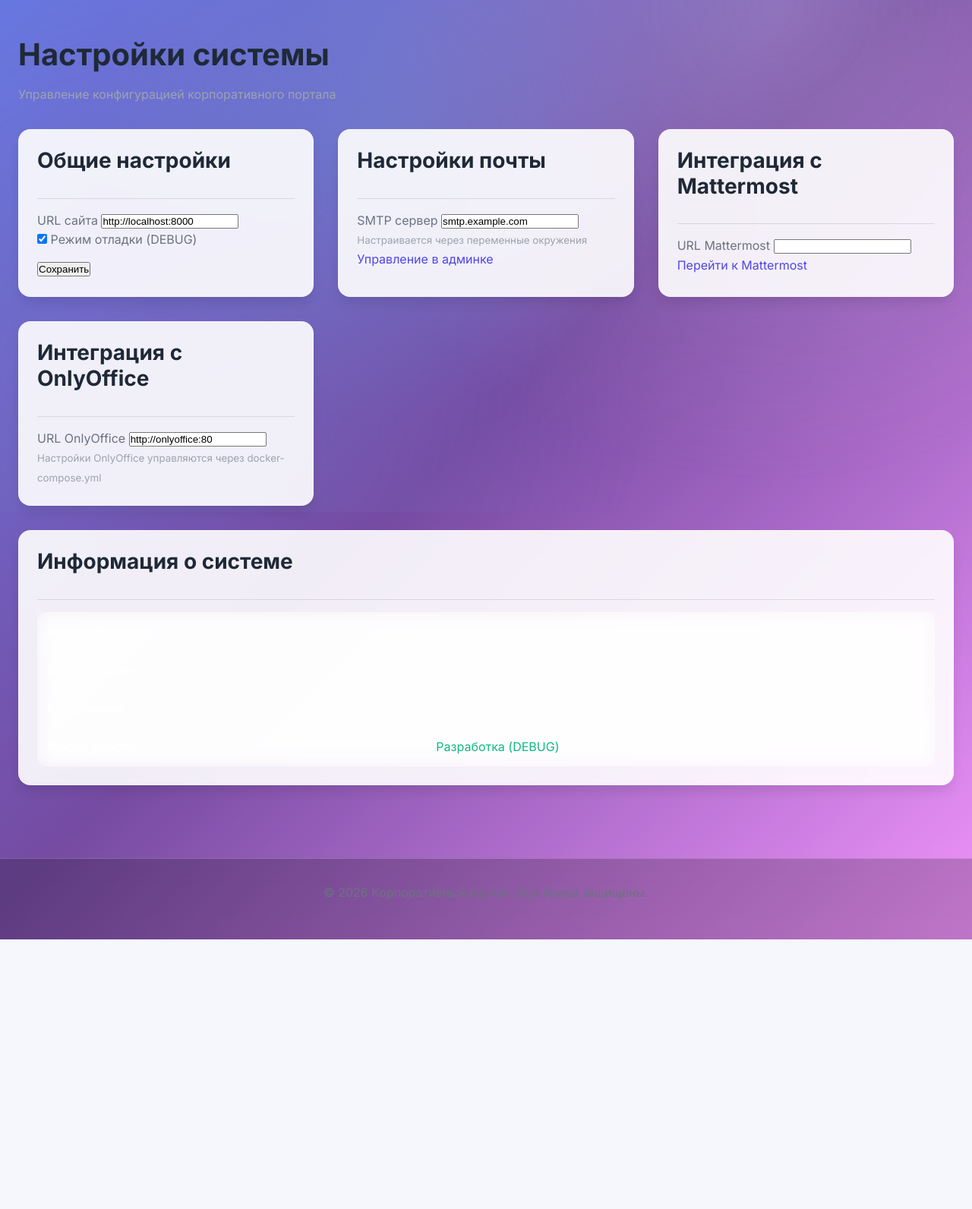
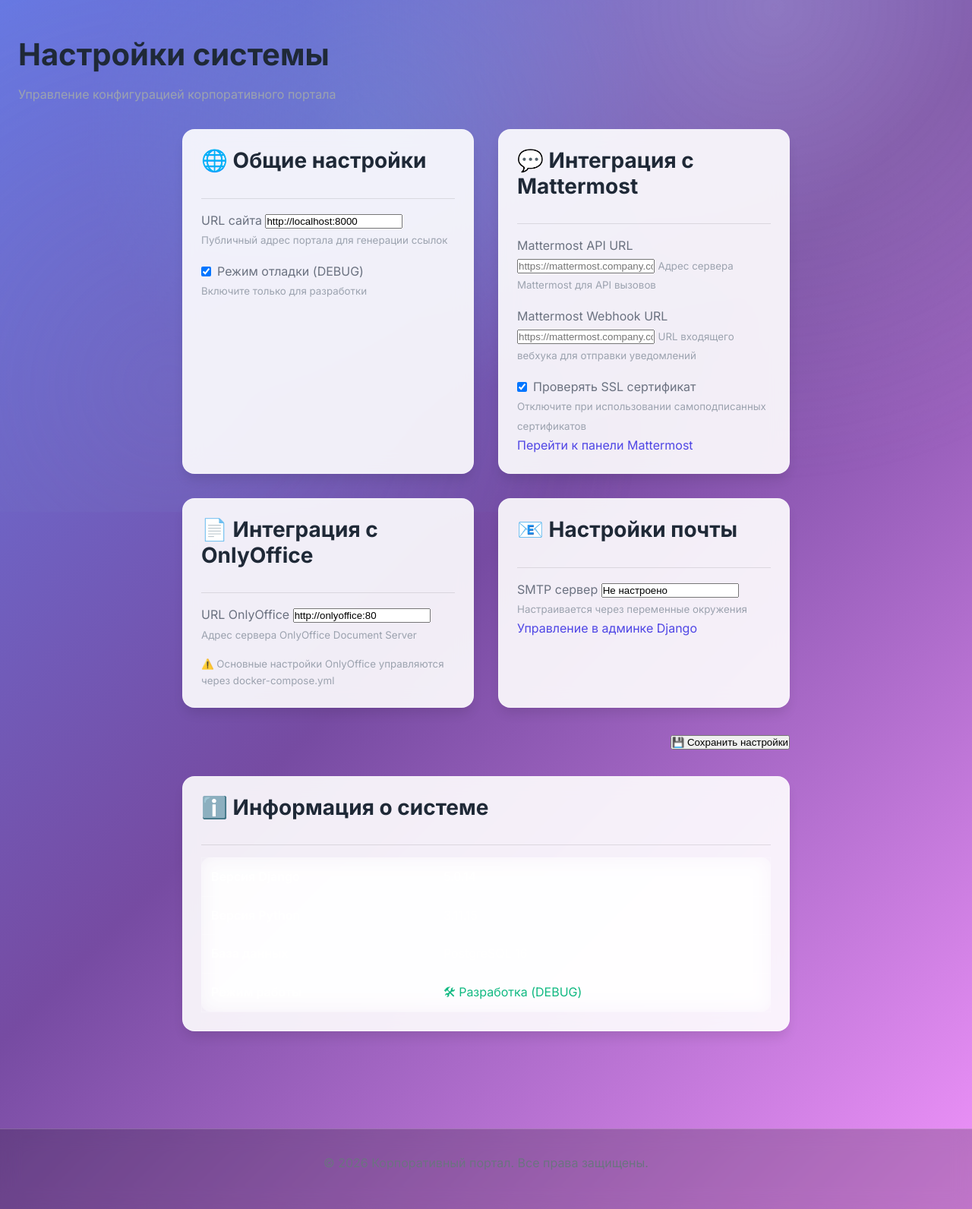
Before and after one commit to ArtemZakuraev/corp_portsl, a Django app: page /settings/system/ in a window 1280 px wide. Shown: the part 129-1721 px from the top of the page at 76% size. Before the commit the page ends 1366 px from the top, so only its background shows below. Run offline with Django 5.2, Linux system fonts and the light colour scheme; the visitor is signed in with stand-in values (Sample User, id 1); data that the repository does not hold is empty.

Commit message:
update branch

```diff
--- a/settings/urls.py
+++ b/settings/urls.py
@@ -6,4 +6,6 @@ app_name = 'settings'
 
 urlpatterns = [
     path('system/', views.system_settings, name='system'),
+    path('mattermost-profile/', views.mattermost_profile_view, name='mattermost_profile'),
+    path('mattermost-test/', views.test_mattermost_connection, name='mattermost_test'),
 ]
--- a/settings/views.py
+++ b/settings/views.py
@@ -1,24 +1,173 @@
-"""Settings app views - System configuration."""
+"""Settings app views - System configuration and user Mattermost profiles."""
 from django.contrib.auth.decorators import login_required, user_passes_test
-from django.shortcuts import render, redirect
+from django.shortcuts import render, redirect, get_object_or_404
 from django.contrib import messages
 from django.conf import settings as django_settings
+from django.http import JsonResponse
+from django.views.decorators.http import require_http_methods
+import json
+
+from .models import SystemSetting, MattermostProfile
 
 
 @login_required
 @user_passes_test(lambda u: u.is_staff)
 def system_settings(request):
-    """System settings page."""
+    """System settings page for administrators."""
+
+    # Get current settings from database or environment
+    site_url = SystemSetting.get_value('site_url', getattr(django_settings, 'SITE_URL', 'http://localhost:8000'))
+    mattermost_url = SystemSetting.get_value('mattermost_url', getattr(django_settings, 'MATTERMOST_URL', ''))
+    mattermost_api_url = SystemSetting.get_value('mattermost_api_url', getattr(django_settings, 'MATTERMOST_API_URL', ''))
+    mattermost_verify_ssl = SystemSetting.get_value('mattermost_verify_ssl', 'True') == 'True'
+    onlyoffice_url = SystemSetting.get_value('onlyoffice_url', getattr(django_settings, 'ONLYOFFICE_URL', 'http://onlyoffice:80'))
+    debug_mode = SystemSetting.get_value('debug_mode', str(django_settings.DEBUG)) == 'True'
+
+    if request.method == 'POST':
+        try:
+            data = request.POST
+
+            # Save system settings
+            SystemSetting.set_value('site_url', data.get('site_url', ''), 'URL сайта', request.user)
+            SystemSetting.set_value('mattermost_url', data.get('mattermost_url', ''), 'URL Mattermost webhook', request.user)
+            SystemSetting.set_value('mattermost_api_url', data.get('mattermost_api_url', ''), 'URL Mattermost API', request.user)
+            SystemSetting.set_value('mattermost_verify_ssl', 'on' in data.get('mattermost_verify_ssl', ''), 'Проверка SSL сертификата Mattermost', request.user)
+            SystemSetting.set_value('onlyoffice_url', data.get('onlyoffice_url', ''), 'URL OnlyOffice', request.user)
+            SystemSetting.set_value('debug_mode', 'on' in data.get('debug_mode', ''), 'Режим отладки', request.user)
+
+            messages.success(request, 'Настройки системы успешно сохранены!')
+        except Exception as e:
+            messages.error(request, f'Ошибка сохранения настроек: {e}')
+
+        return redirect('settings:system')
+
     context = {
-        'debug_mode': django_settings.DEBUG,
-        'site_url': getattr(django_settings, 'SITE_URL', 'http://localhost:8000'),
-        'email_host': getattr(django_settings, 'EMAIL_HOST', 'Not configured'),
-        'mattermost_url': getattr(django_settings, 'MATTERMOST_URL', 'Not configured'),
-        'onlyoffice_url': getattr(django_settings, 'ONLYOFFICE_URL', 'http://onlyoffice:80'),
+        'site_url': site_url,
+        'mattermost_url': mattermost_url,
+        'mattermost_api_url': mattermost_api_url,
+        'mattermost_verify_ssl': mattermost_verify_ssl,
+        'onlyoffice_url': onlyoffice_url,
+        'debug_mode': debug_mode,
     }
 
+    return render(request, 'settings/system_settings.html', context)
+
+
+@login_required
+def mattermost_profile_view(request):
+    """User's personal Mattermost profile settings."""
+
+    profile = MattermostProfile.get_user_profile(request.user)
+
     if request.method == 'POST':
-        messages.success(request, 'Настройки сохранены (демо-режим)')
-        return redirect('settings:system')
+        try:
+            data = request.POST
 
-    return render(request, 'settings/system_settings.html', context)
+            profile.mm_username = data.get('mm_username', '').strip()
+            profile.mm_password = data.get('mm_password', '')  # Don't strip password
+            profile.mm_token = data.get('mm_token', '').strip()
+            profile.is_active = 'is_active' in data
+
+            # Clear token if password is set and vice versa (optional logic)
+            if profile.mm_password and profile.mm_token:
+                # Keep both if user provided both, or implement mutual exclusion
+                pass
+
+            profile.save()
+            messages.success(request, 'Настройки Mattermost успешно сохранены!')
+        except Exception as e:
+            messages.error(request, f'Ошибка сохранения профиля: {e}')
+
+        return redirect('settings:mattermost_profile')
+
+    context = {
+        'profile': profile,
+        'has_credentials': profile.has_credentials,
+    }
+
+    return render(request, 'settings/mattermost_profile.html', context)
+
+
+@login_required
+@require_http_methods(["POST"])
+def test_mattermost_connection(request):
+    """Test Mattermost connection with user's credentials."""
+    from mattermost_integration.models import get_mattermost_client, MattermostConfig
+
+    profile = MattermostProfile.get_user_profile(request.user)
+
+    if not profile.has_credentials:
+        return JsonResponse({
+            'success': False,
+            'error': 'Необходимо указать имя пользователя и пароль/токен'
+        })
+
+    # Create custom config with user credentials
+    config = MattermostConfig(
+        api_url=SystemSetting.get_value('mattermost_api_url', getattr(django_settings, 'MATTERMOST_API_URL', '')),
+        token=profile.mm_token if profile.mm_token else None,
+        verify_ssl=SystemSetting.get_value('mattermost_verify_ssl', 'True') == 'True',
+    )
+
+    # Test connection
+    result = {
+        'success': False,
+        'error': None,
+        'username': profile.mm_username,
+    }
+
+    try:
+        import requests
+
+        api_url = config.api_url.rstrip('/')
+        verify_ssl = config.verify_ssl
+
+        # Try to authenticate and get user info
+        if profile.mm_token:
+            # Use token authentication
+            headers = {'Authorization': f'Bearer {profile.mm_token}'}
+        else:
+            # Use username/password authentication
+            auth_data = {'login_id': profile.mm_username, 'password': profile.mm_password}
+            login_response = requests.post(
+                f'{api_url}/api/v4/users/login',
+                json=auth_data,
+                verify=verify_ssl,
+                timeout=10
+            )
+
+            if login_response.status_code != 200:
+                result['error'] = f'Ошибка аутентификации: HTTP {login_response.status_code}'
+                return JsonResponse(result)
+
+            # Extract token from response header
+            token = login_response.headers.get('Token')
+            if not token:
+                result['error'] = 'Токен не получен от сервера'
+                return JsonResponse(result)
+
+            headers = {'Authorization': f'Bearer {token}'}
+
+        # Get current user info to verify connection
+        user_response = requests.get(
+            f'{api_url}/api/v4/users/me',
+            headers=headers,
+            verify=verify_ssl,
+            timeout=10
+        )
+
+        if user_response.status_code == 200:
+            user_data = user_response.json()
+            result['success'] = True
+            result['mm_user_id'] = user_data.get('id')
+            result['mm_username'] = user_data.get('username')
+            result['message'] = f'Подключение успешно! Пользователь: {user_data.get("username")}'
+        else:
+            result['error'] = f'Ошибка получения данных пользователя: HTTP {user_response.status_code}'
+
+    except requests.RequestException as e:
+        result['error'] = f'Ошибка подключения: {str(e)}'
+    except Exception as e:
+        result['error'] = f'Неизвестная ошибка: {str(e)}'
+
+    return JsonResponse(result)
--- a/templates/base.html
+++ b/templates/base.html
@@ -61,6 +61,10 @@
                     {% if user.employee_profile and user.employee_profile.pk %}
                     <a href="{% url 'employees:employee_detail' user.employee_profile.pk %}" class="dropdown-item">Профиль</a>
                     {% endif %}
+                    <a href="{% url 'settings:mattermost_profile' %}" class="dropdown-item">💬 Профиль Mattermost</a>
+                    {% if user.is_staff %}
+                    <a href="{% url 'settings:system' %}" class="dropdown-item">⚙️ Настройки системы</a>
+                    {% endif %}
                     <a href="{% url 'admin:index' %}" class="dropdown-item">Админка</a>
                     <hr style="border: none; border-top: 1px solid var(--glass-border); margin: 0.5rem 0;">
                     <a href="{% url 'logout' %}" class="dropdown-item">Выйти</a>
@@ -99,3 +103,5 @@
     {% block extra_js %}{% endblock %}
 </body>
 </html>
+
+<!-- Add Mattermost Profile link in user menu if not present -->
--- a/templates/settings/system_settings.html
+++ b/templates/settings/system_settings.html
@@ -9,64 +9,60 @@
     <p class="text-muted">Управление конфигурацией корпоративного портала</p>
 </div>
 
-<div class="row" style="display: grid; grid-template-columns: repeat(auto-fit, minmax(300px, 1fr)); gap: 2rem; margin-top: 2rem;">
+<form method="post" style="max-width: 800px; margin: 2rem auto;">
+    {% csrf_token %}
+
+    <div class="row" style="display: grid; grid-template-columns: repeat(auto-fit, minmax(350px, 1fr)); gap: 2rem;">
         <!-- General Settings -->
         <div class="card glass-card">
             <div class="card-header">
-            <h3>Общие настройки</h3>
-        </div>
-        <div class="card-body">
-            <form method="post">
-                {% csrf_token %}
-
-                <div class="form-group">
-                    <label for="site_url">URL сайта</label>
-                    <input type="url" id="site_url" name="site_url" value="{{ site_url }}" class="form-control">
-                </div>
-
-                <div class="form-group">
-                    <label>
-                        <input type="checkbox" name="debug_mode" {% if debug_mode %}checked{% endif %}>
-                        Режим отладки (DEBUG)
-                    </label>
-                </div>
-
-                <button type="submit" class="btn btn-primary" style="margin-top: 1rem;">Сохранить</button>
-            </form>
-        </div>
-    </div>
-
-    <!-- Email Settings -->
-    <div class="card glass-card">
-        <div class="card-header">
-            <h3>Настройки почты</h3>
+                <h3>🌐 Общие настройки</h3>
             </div>
             <div class="card-body">
                 <div class="form-group">
-                <label for="email_host">SMTP сервер</label>
-                <input type="text" id="email_host" value="{{ email_host }}" class="form-control" readonly>
-                <small class="text-muted">Настраивается через переменные окружения</small>
+                    <label for="site_url">URL сайта</label>
+                    <input type="url" id="site_url" name="site_url" value="{{ site_url }}" class="form-control" placeholder="https://portal.company.com">
+                    <small class="text-muted">Публичный адрес портала для генерации ссылок</small>
                 </div>
 
-            <a href="{% url 'admin:index' %}" class="btn btn-outline" style="margin-top: 1rem;">
-                Управление в админке
-            </a>
+                <div class="form-group" style="margin-top: 1rem;">
+                    <label style="display: flex; align-items: center; gap: 0.5rem;">
+                        <input type="checkbox" name="debug_mode" {% if debug_mode %}checked{% endif %}>
+                        <span>Режим отладки (DEBUG)</span>
+                    </label>
+                    <small class="text-muted">Включите только для разработки</small>
+                </div>
             </div>
         </div>
 
         <!-- Mattermost Integration -->
         <div class="card glass-card">
             <div class="card-header">
-            <h3>Интеграция с Mattermost</h3>
+                <h3>💬 Интеграция с Mattermost</h3>
             </div>
             <div class="card-body">
                 <div class="form-group">
-                <label for="mattermost_url">URL Mattermost</label>
-                <input type="text" id="mattermost_url" value="{{ mattermost_url }}" class="form-control" readonly>
+                    <label for="mattermost_api_url">Mattermost API URL</label>
+                    <input type="url" id="mattermost_api_url" name="mattermost_api_url" value="{{ mattermost_api_url }}" class="form-control" placeholder="https://mattermost.company.com">
+                    <small class="text-muted">Адрес сервера Mattermost для API вызовов</small>
                 </div>
 
-            <a href="{% url 'mattermost:dashboard' %}" class="btn btn-primary" style="margin-top: 1rem;">
-                Перейти к Mattermost
+                <div class="form-group" style="margin-top: 1rem;">
+                    <label for="mattermost_url">Mattermost Webhook URL</label>
+                    <input type="url" id="mattermost_url" name="mattermost_url" value="{{ mattermost_url }}" class="form-control" placeholder="https://mattermost.company.com/hooks/xxx">
+                    <small class="text-muted">URL входящего вебхука для отправки уведомлений</small>
+                </div>
+
+                <div class="form-group" style="margin-top: 1rem;">
+                    <label style="display: flex; align-items: center; gap: 0.5rem;">
+                        <input type="checkbox" name="mattermost_verify_ssl" {% if mattermost_verify_ssl %}checked{% endif %}>
+                        <span>Проверять SSL сертификат</span>
+                    </label>
+                    <small class="text-muted">Отключите при использовании самоподписанных сертификатов</small>
+                </div>
+
+                <a href="{% url 'mattermost:dashboard' %}" class="btn btn-outline" style="margin-top: 1rem; width: 100%;">
+                    Перейти к панели Mattermost
                 </a>
             </div>
         </div>
@@ -74,23 +70,51 @@
         <!-- OnlyOffice Integration -->
         <div class="card glass-card">
             <div class="card-header">
-            <h3>Интеграция с OnlyOffice</h3>
+                <h3>📄 Интеграция с OnlyOffice</h3>
             </div>
             <div class="card-body">
                 <div class="form-group">
                     <label for="onlyoffice_url">URL OnlyOffice</label>
-                <input type="text" id="onlyoffice_url" value="{{ onlyoffice_url }}" class="form-control" readonly>
+                    <input type="url" id="onlyoffice_url" name="onlyoffice_url" value="{{ onlyoffice_url }}" class="form-control" placeholder="http://onlyoffice:80">
+                    <small class="text-muted">Адрес сервера OnlyOffice Document Server</small>
                 </div>
 
-            <small class="text-muted">Настройки OnlyOffice управляются через docker-compose.yml</small>
+                <small class="text-muted" style="display: block; margin-top: 1rem;">
+                    ⚠️ Основные настройки OnlyOffice управляются через docker-compose.yml
+                </small>
+            </div>
+        </div>
+
+        <!-- Email Settings (Read-only) -->
+        <div class="card glass-card">
+            <div class="card-header">
+                <h3>📧 Настройки почты</h3>
+            </div>
+            <div class="card-body">
+                <div class="form-group">
+                    <label for="email_host">SMTP сервер</label>
+                    <input type="text" id="email_host" value="{{ email_host|default:'Не настроено' }}" class="form-control" readonly>
+                    <small class="text-muted">Настраивается через переменные окружения</small>
+                </div>
+
+                <a href="{% url 'admin:index' %}" class="btn btn-outline" style="margin-top: 1rem; width: 100%;">
+                    Управление в админке Django
+                </a>
             </div>
         </div>
     </div>
 
+    <div style="margin-top: 2rem; text-align: right;">
+        <button type="submit" class="btn btn-primary btn-lg">
+            💾 Сохранить настройки
+        </button>
+    </div>
+</form>
+
 <!-- System Information -->
-<div class="card glass-card" style="margin-top: 2rem;">
+<div class="card glass-card" style="max-width: 800px; margin: 2rem auto;">
     <div class="card-header">
-        <h3>Информация о системе</h3>
+        <h3>ℹ️ Информация о системе</h3>
     </div>
     <div class="card-body">
         <table class="table" style="width: 100%; border-collapse: collapse;">
@@ -111,9 +135,9 @@
                     <td style="padding: 0.75rem; font-weight: 600;">Режим работы</td>
                     <td style="padding: 0.75rem;">
                         {% if debug_mode %}
-                            <span style="color: var(--success-color);">Разработка (DEBUG)</span>
+                            <span style="color: var(--success-color);">🛠 Разработка (DEBUG)</span>
                         {% else %}
-                            <span style="color: var(--primary-color);">Production</span>
+                            <span style="color: var(--primary-color);">🚀 Production</span>
                         {% endif %}
                     </td>
                 </tr>
```
Also changed, not shown: settings/models.py (added, +114 -0 lines), templates/settings/mattermost_profile.html (added, +157 -0 lines), settings/migrations/0001_initial.py (added), settings/migrations/__init__.py (added), 1 other file. Lines whose indentation alone changed are shown as unchanged.
